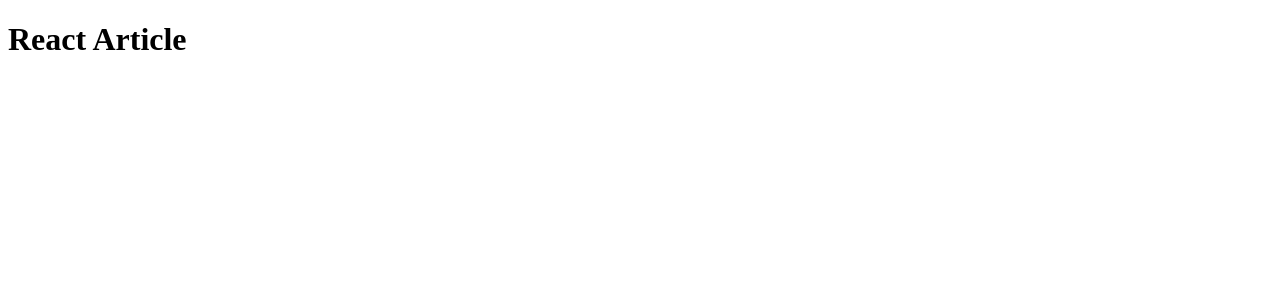
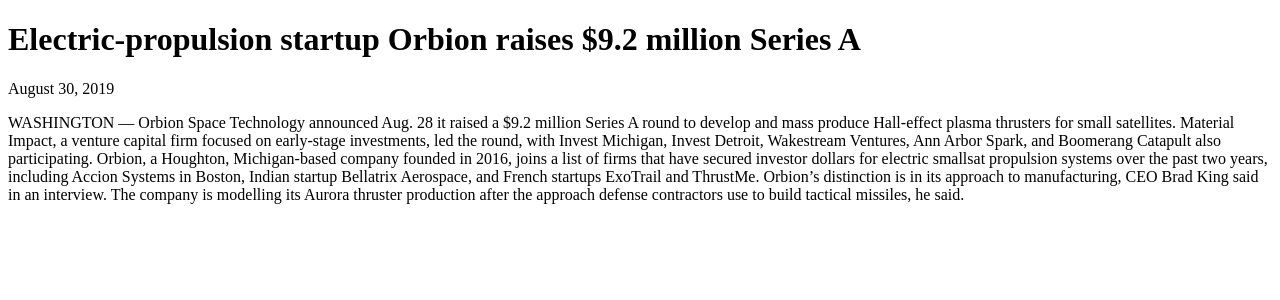
Before and after one commit to mate-academy/react_article, a React (Create React App) app: page / in a window 1280 px wide. Shown: the top 300 px of the page. Built offline with nearby package versions, Linux system fonts and the light colour scheme.

Commit message:
Solution

```diff
--- a/package.json
+++ b/package.json
@@ -9,8 +9,8 @@
     "@types/node": "^12.20.18",
     "@types/react": "^17.0.15",
     "@types/react-dom": "^17.0.9",
+    "node-sass": "^6.0.1",
     "prop-types": "^15.7.2",
-    "node-sass": "^6.0.1",
     "react": "^17.0.2",
     "react-dom": "^17.0.2",
     "react-scripts": "4.0.3",
--- a/src/App.js
+++ b/src/App.js
@@ -1,4 +1,4 @@
-import React from 'react';
+import { Article } from './components/Article';
 
 // eslint-disable-next-line no-unused-vars
 const article = {
@@ -9,7 +9,7 @@
 };
 
 const App = () => (
-  <h1>React Article</h1>
+  Article(article)
 );
 
 export default App;
--- a/src/components/Article.js
+++ b/src/components/Article.js
@@ -0,0 +1,16 @@
+import React from 'react';
+import PropTypes from 'prop-types';
+
+export const Article = ({ title, text, date }) => (
+  <>
+    <h1>{title}</h1>
+    <span>{date}</span>
+    <p>{text}</p>
+  </>
+);
+
+Article.propTypes = {
+  title: PropTypes.string.isRequired,
+  date: PropTypes.string.isRequired,
+  text: PropTypes.string.isRequired,
+};
```
Also changed, not shown: 1 other file (tests, documents, lock files or other folders).
